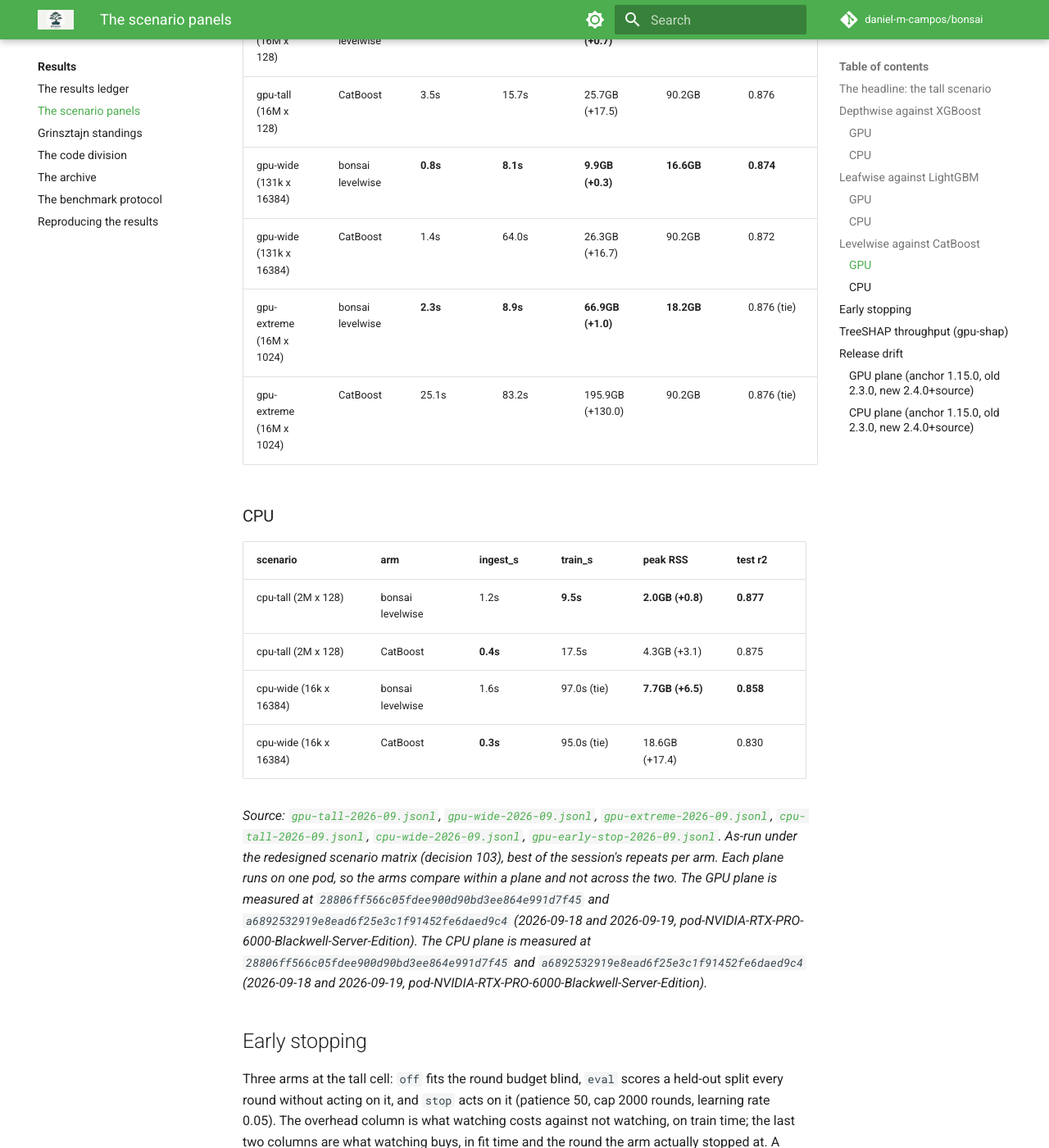
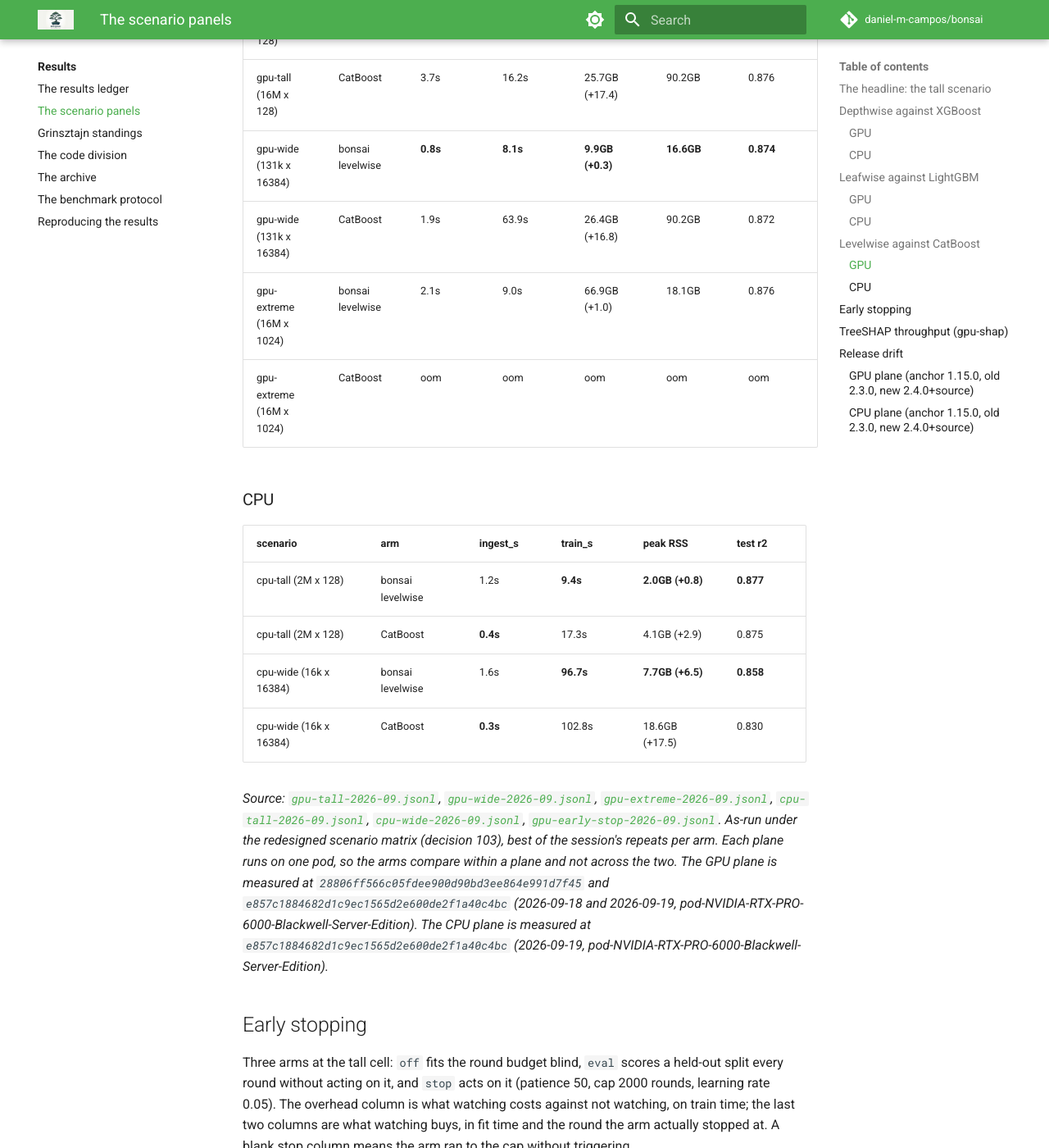
Before and after one commit to daniel-m-campos/bonsai, an MkDocs documentation site: the page built from docs/results/results/perf.md, in a window 1280 px wide and 1400 px high, scrolled down 3957 px. Shown: the whole window at 82% size. Built offline with MkDocs 1.6.1 and Material for MkDocs 9.7.7, drawn with Linux system fonts in a browser that asks for light colours; comment, search, counter and statistics services are not loaded; some of the changed text lies outside the part shown.

Commit message:
bench(standings): refresh 5 axes
Axes: gpu-tall,gpu-wide,gpu-extreme,cpu-tall,cpu-wide. Same-pod refresh via scripts/standings_refresh.py (decision 96); superseded files deleted, registry updated, ledger and README regenerated.

CPU axes (cpu-tall, cpu-wide) were measured on pod-NVIDIA-RTX-PRO-6000-Blackwell-Server-Edition (issue #355). Every row carries its own host block, so the registry records which machine and which ceiling stands behind each axis.

```diff
--- a/docs/results/results/perf.md
+++ b/docs/results/results/perf.md
@@ -14,9 +14,9 @@
 
 | grower | GPU (gpu-tall) | CPU (cpu-tall) |
 |---|---|---|
-| depthwise | **bonsai 3.3s** vs XGBoost 27.9s | **bonsai 11.0s** vs XGBoost 18.7s |
-| leafwise | **bonsai 3.3s** vs LightGBM 30.0s | **bonsai 12.1s** vs LightGBM 32.2s |
-| levelwise | **bonsai 3.2s** vs CatBoost 19.1s | **bonsai 10.7s** vs CatBoost 17.9s |
+| depthwise | **bonsai 3.2s** vs XGBoost 28.7s | **bonsai 10.8s** vs XGBoost 20.4s |
+| leafwise | **bonsai 3.4s** vs LightGBM 31.1s | **bonsai 11.8s** vs LightGBM 32.0s |
+| levelwise | **bonsai 3.1s** vs CatBoost 19.9s | **bonsai 10.6s** vs CatBoost 17.7s |
 
 ## Depthwise against XGBoost
 
@@ -24,11 +24,11 @@
 
 | scenario | arm | ingest_s | train_s | peak RSS | peak VRAM | test r2 |
 |---|---|---|---|---|---|---|
-| gpu-tall (16M x 128) | bonsai depthwise | **1.0s** | **2.3s** | **9.0GB (+0.7)** | **10.8GB** | 0.880 (tie) |
-| gpu-tall (16M x 128) | XGBoost | 22.7s | 5.3s | 29.6GB (+21.4) | 18.9GB | 0.880 (tie) |
-| gpu-wide (131k x 16384) | bonsai depthwise | **0.8s** | **3.7s** | **9.8GB (+0.2)** | **14.8GB** | 0.860 (tie) |
-| gpu-wide (131k x 16384) | XGBoost | 29.5s | 23.0s | 38.1GB (+28.5) | 18.9GB | 0.859 (tie) |
-| gpu-extreme (16M x 1024) | bonsai depthwise | 2.2s | 9.9s | 132.1GB (+66.1) | 18.2GB | 0.879 |
+| gpu-tall (16M x 128) | bonsai depthwise | **0.9s** | **2.3s** | **9.1GB (+0.8)** | **10.8GB** | 0.880 (tie) |
+| gpu-tall (16M x 128) | XGBoost | 23.5s | 5.3s | 29.6GB (+21.4) | 18.9GB | 0.880 (tie) |
+| gpu-wide (131k x 16384) | bonsai depthwise | **0.8s** | **3.7s** | **9.8GB (+0.2)** | **16.7GB** | 0.860 (tie) |
+| gpu-wide (131k x 16384) | XGBoost | 33.6s | 22.9s | 37.5GB (+27.9) | 18.9GB | 0.859 (tie) |
+| gpu-extreme (16M x 1024) | bonsai depthwise | 2.1s | 10.0s | 67.0GB (+1.0) | 18.2GB | 0.879 |
 | gpu-extreme (16M x 1024) | XGBoost | oom | oom | oom | oom | oom |
 
 The two columns are one call taken apart. bonsai's fused `train(X, y)` form fits the same cell in 2.8s against the split's 2.8s, medians of the refresh's interleaved parity arm, which is what makes reporting the seam honest.
@@ -37,10 +37,10 @@
 
 | scenario | arm | ingest_s | train_s | peak RSS | test r2 |
 |---|---|---|---|---|---|
-| cpu-tall (2M x 128) | bonsai depthwise | **1.1s** | **9.9s** | 2.5GB (+1.3) (tie) | 0.877 (tie) |
-| cpu-tall (2M x 128) | XGBoost | 3.2s | 15.5s | 2.3GB (+1.1) (tie) | 0.877 (tie) |
-| cpu-wide (16k x 16384) | bonsai depthwise | **1.6s** | **65.1s** | **7.6GB (+6.4)** | 0.761 (tie) |
-| cpu-wide (16k x 16384) | XGBoost | 4.2s | 185.1s | 21.7GB (+20.5) | 0.761 (tie) |
+| cpu-tall (2M x 128) | bonsai depthwise | **1.1s** | **9.7s** | **2.0GB (+0.8)** | 0.877 (tie) |
+| cpu-tall (2M x 128) | XGBoost | 3.2s | 17.2s | 2.3GB (+1.1) | 0.877 (tie) |
+| cpu-wide (16k x 16384) | bonsai depthwise | **1.6s** | **63.5s** | **7.6GB (+6.4)** | 0.761 (tie) |
+| cpu-wide (16k x 16384) | XGBoost | 5.3s | 182.9s | 20.6GB (+19.4) | 0.761 (tie) |
 
 ## Leafwise against LightGBM
 
@@ -48,21 +48,21 @@
 
 | scenario | arm | ingest_s | train_s | peak RSS | peak VRAM | test r2 |
 |---|---|---|---|---|---|---|
-| gpu-tall (16M x 128) | bonsai leafwise | **0.9s** | **2.3s** | **9.0GB (+0.7)** | 10.8GB | 0.880 |
-| gpu-tall (16M x 128) | LightGBM | 16.0s | 14.0s | 15.2GB (+7.0) | **5.4GB** | **0.886** |
+| gpu-tall (16M x 128) | bonsai leafwise | **1.1s** | **2.3s** | **9.0GB (+0.7)** | 10.8GB | 0.880 |
+| gpu-tall (16M x 128) | LightGBM | 17.0s | 14.1s | 15.3GB (+7.0) | **5.4GB** | **0.886** |
 | gpu-wide (131k x 16384) | bonsai leafwise | **0.8s** | **3.7s** | **9.8GB (+0.2)** | **16.7GB** | 0.860 |
-| gpu-wide (131k x 16384) | LightGBM | 111.8s | 158.9s | 58.0GB (+48.5) | 20.8GB | **0.865** |
-| gpu-extreme (16M x 1024) | bonsai leafwise | **2.3s** | **9.9s** | **66.9GB (+1.0)** | **18.2GB** | 0.879 |
-| gpu-extreme (16M x 1024) | LightGBM | 156.7s | 85.7s | 115.9GB (+50.0) | 34.3GB | **0.885** |
+| gpu-wide (131k x 16384) | LightGBM | 108.9s | 157.3s | 55.9GB (+46.3) | 20.8GB | **0.865** |
+| gpu-extreme (16M x 1024) | bonsai leafwise | **2.1s** | **9.9s** | **66.9GB (+1.0)** | **18.2GB** | 0.879 |
+| gpu-extreme (16M x 1024) | LightGBM | 165.6s | 86.8s | 116.4GB (+50.5) | 34.3GB | **0.885** |
 
 ### CPU
 
 | scenario | arm | ingest_s | train_s | peak RSS | test r2 |
 |---|---|---|---|---|---|
-| cpu-tall (2M x 128) | bonsai leafwise | **1.2s** | **10.9s** | **2.0GB (+0.8)** | 0.877 (tie) |
-| cpu-tall (2M x 128) | LightGBM | 3.3s | 28.9s | 2.1GB (+0.9) | 0.878 (tie) |
-| cpu-wide (16k x 16384) | bonsai leafwise | **1.5s** | **63.6s** | **7.6GB (+6.4)** | 0.761 |
-| cpu-wide (16k x 16384) | LightGBM | 16.3s | 88.4s | 19.5GB (+18.3) | **0.762** |
+| cpu-tall (2M x 128) | bonsai leafwise | **1.1s** | **10.6s** | **2.0GB (+0.8)** | 0.877 (tie) |
+| cpu-tall (2M x 128) | LightGBM | 3.2s | 28.8s | 2.1GB (+0.9) | 0.878 (tie) |
+| cpu-wide (16k x 16384) | bonsai leafwise | **1.6s** | **63.9s** | **7.6GB (+6.4)** | 0.761 |
+| cpu-wide (16k x 16384) | LightGBM | 15.4s | 84.3s | 19.6GB (+18.4) | **0.762** |
 
 ## Levelwise against CatBoost
 
@@ -71,22 +71,22 @@
 | scenario | arm | ingest_s | train_s | peak RSS | peak VRAM | test r2 |
 |---|---|---|---|---|---|---|
 | gpu-tall (16M x 128) | bonsai levelwise | **0.9s** | **2.2s** | **9.0GB (+0.7)** | **10.8GB** | **0.877** |
-| gpu-tall (16M x 128) | CatBoost | 3.5s | 15.7s | 25.7GB (+17.5) | 90.2GB | 0.876 |
+| gpu-tall (16M x 128) | CatBoost | 3.7s | 16.2s | 25.7GB (+17.4) | 90.2GB | 0.876 |
 | gpu-wide (131k x 16384) | bonsai levelwise | **0.8s** | **8.1s** | **9.9GB (+0.3)** | **16.6GB** | **0.874** |
-| gpu-wide (131k x 16384) | CatBoost | 1.4s | 64.0s | 26.3GB (+16.7) | 90.2GB | 0.872 |
-| gpu-extreme (16M x 1024) | bonsai levelwise | **2.3s** | **8.9s** | **66.9GB (+1.0)** | **18.2GB** | 0.876 (tie) |
-| gpu-extreme (16M x 1024) | CatBoost | 25.1s | 83.2s | 195.9GB (+130.0) | 90.2GB | 0.876 (tie) |
+| gpu-wide (131k x 16384) | CatBoost | 1.9s | 63.9s | 26.4GB (+16.8) | 90.2GB | 0.872 |
+| gpu-extreme (16M x 1024) | bonsai levelwise | 2.1s | 9.0s | 66.9GB (+1.0) | 18.1GB | 0.876 |
+| gpu-extreme (16M x 1024) | CatBoost | oom | oom | oom | oom | oom |
 
 ### CPU
 
 | scenario | arm | ingest_s | train_s | peak RSS | test r2 |
 |---|---|---|---|---|---|
-| cpu-tall (2M x 128) | bonsai levelwise | 1.2s | **9.5s** | **2.0GB (+0.8)** | **0.877** |
-| cpu-tall (2M x 128) | CatBoost | **0.4s** | 17.5s | 4.3GB (+3.1) | 0.875 |
-| cpu-wide (16k x 16384) | bonsai levelwise | 1.6s | 97.0s (tie) | **7.7GB (+6.5)** | **0.858** |
-| cpu-wide (16k x 16384) | CatBoost | **0.3s** | 95.0s (tie) | 18.6GB (+17.4) | 0.830 |
+| cpu-tall (2M x 128) | bonsai levelwise | 1.2s | **9.4s** | **2.0GB (+0.8)** | **0.877** |
+| cpu-tall (2M x 128) | CatBoost | **0.4s** | 17.3s | 4.1GB (+2.9) | 0.875 |
+| cpu-wide (16k x 16384) | bonsai levelwise | 1.6s | **96.7s** | **7.7GB (+6.5)** | **0.858** |
+| cpu-wide (16k x 16384) | CatBoost | **0.3s** | 102.8s | 18.6GB (+17.5) | 0.830 |
 
-*Source: [`gpu-tall-2026-09.jsonl`](../../../benchmarks/results/gpu-tall-2026-09.jsonl), [`gpu-wide-2026-09.jsonl`](../../../benchmarks/results/gpu-wide-2026-09.jsonl), [`gpu-extreme-2026-09.jsonl`](../../../benchmarks/results/gpu-extreme-2026-09.jsonl), [`cpu-tall-2026-09.jsonl`](../../../benchmarks/results/cpu-tall-2026-09.jsonl), [`cpu-wide-2026-09.jsonl`](../../../benchmarks/results/cpu-wide-2026-09.jsonl), [`gpu-early-stop-2026-09.jsonl`](../../../benchmarks/results/gpu-early-stop-2026-09.jsonl). As-run under the redesigned scenario matrix (decision 103), best of the session's repeats per arm. Each plane runs on one pod, so the arms compare within a plane and not across the two. The GPU plane is measured at `28806ff566c05fdee900d90bd3ee864e991d7f45` and `a6892532919e8ead6f25e3c1f91452fe6daed9c4` (2026-09-18 and 2026-09-19, pod-NVIDIA-RTX-PRO-6000-Blackwell-Server-Edition). The CPU plane is measured at `28806ff566c05fdee900d90bd3ee864e991d7f45` and `a6892532919e8ead6f25e3c1f91452fe6daed9c4` (2026-09-18 and 2026-09-19, pod-NVIDIA-RTX-PRO-6000-Blackwell-Server-Edition).*
+*Source: [`gpu-tall-2026-09.jsonl`](../../../benchmarks/results/gpu-tall-2026-09.jsonl), [`gpu-wide-2026-09.jsonl`](../../../benchmarks/results/gpu-wide-2026-09.jsonl), [`gpu-extreme-2026-09.jsonl`](../../../benchmarks/results/gpu-extreme-2026-09.jsonl), [`cpu-tall-2026-09.jsonl`](../../../benchmarks/results/cpu-tall-2026-09.jsonl), [`cpu-wide-2026-09.jsonl`](../../../benchmarks/results/cpu-wide-2026-09.jsonl), [`gpu-early-stop-2026-09.jsonl`](../../../benchmarks/results/gpu-early-stop-2026-09.jsonl). As-run under the redesigned scenario matrix (decision 103), best of the session's repeats per arm. Each plane runs on one pod, so the arms compare within a plane and not across the two. The GPU plane is measured at `28806ff566c05fdee900d90bd3ee864e991d7f45` and `e857c1884682d1c9ec1565d2e600de2f1a40c4bc` (2026-09-18 and 2026-09-19, pod-NVIDIA-RTX-PRO-6000-Blackwell-Server-Edition). The CPU plane is measured at `e857c1884682d1c9ec1565d2e600de2f1a40c4bc` (2026-09-19, pod-NVIDIA-RTX-PRO-6000-Blackwell-Server-Edition).*
 
 ## Early stopping
 
@@ -127,10 +127,10 @@
 
 | cell | grower | anchor | old | new | vs old | vs anchor | old RSS | new RSS | RSS delta |
 |---|---|--:|--:|--:|--:|--:|--:|--:|--:|
-| 1000000x100 | cuda_depthwise | 0.51s | 0.27s | 0.27s | -0.4% | -48.3% **moved** | 0.57GB | 0.58GB | +1.8% |
-| 1000000x100 | cuda_levelwise | 0.95s | 0.33s | 0.32s | -2.7% | -66.1% **moved** | 0.58GB | 0.58GB | +0.0% |
-| 16000000x100 | cuda_depthwise | 4.22s | 2.82s | 2.83s | +0.1% | -33.1% **moved** | 6.71GB | 6.72GB | +0.1% |
-| 16000000x100 | cuda_levelwise | 4.28s | 2.72s | 2.70s | -0.8% | -36.9% **moved** | 6.75GB | 6.74GB | -0.1% |
+| 1000000x100 | cuda_depthwise | 0.51s | 0.26s | 0.26s | -0.4% | -49.7% **moved** | 0.58GB | 0.58GB | +0.0% |
+| 1000000x100 | cuda_levelwise | 0.95s | 0.32s | 0.33s | +2.8% | -65.0% **moved** | 0.58GB | 0.58GB | +0.0% |
+| 16000000x100 | cuda_depthwise | 4.14s | 2.75s | 2.80s | +1.8% | -32.4% **moved** | 6.75GB | 6.76GB | +0.1% |
+| 16000000x100 | cuda_levelwise | 4.18s | 2.68s | 2.73s | +2.1% | -34.6% **moved** | 6.72GB | 6.71GB | -0.1% |
 
 *Source: [`ab-gpu-2026-09.jsonl`](../../../benchmarks/results/ab-gpu-2026-09.jsonl). Min over the session's interleaved repeats per arm, fit seconds and peak host RSS; the gpu-tall standings were measured in the same session.*
 
@@ -138,8 +138,8 @@
 
 | cell | grower | anchor | old | new | vs old | vs anchor | old RSS | new RSS | RSS delta |
 |---|---|--:|--:|--:|--:|--:|--:|--:|--:|
-| 2097152x128 | depthwise | 15.85s | 16.04s | 14.37s | -10.4% **moved** | -9.3% **moved** | 1.87GB | 1.83GB | -2.1% |
-| 2097152x128 | leafwise | 16.64s | 16.04s | 14.48s | -9.7% **moved** | -13.0% **moved** | 1.86GB | 1.83GB | -1.6% |
-| 2097152x128 | levelwise | 14.11s | 14.02s | 12.33s | -12.0% **moved** | -12.6% **moved** | 1.86GB | 1.84GB | -1.1% |
+| 2097152x128 | depthwise | 13.39s | 13.26s | 11.77s | -11.2% **moved** | -12.1% **moved** | 1.86GB | 1.83GB | -1.6% |
+| 2097152x128 | leafwise | 13.75s | 13.32s | 11.80s | -11.4% **moved** | -14.2% **moved** | 1.86GB | 1.83GB | -1.6% |
+| 2097152x128 | levelwise | 11.90s | 11.77s | 10.40s | -11.6% **moved** | -12.6% **moved** | 1.87GB | 1.84GB | -1.6% |
 
 *Source: [`ab-cpu-2026-09.jsonl`](../../../benchmarks/results/ab-cpu-2026-09.jsonl). Min over the session's interleaved repeats per arm, fit seconds and peak host RSS; the cpu-tall standings were measured in the same session.*
```
Also changed, not shown: README.md (+1 -1 lines), docs/results/results.md (+1 -1 lines), 9 other files.
